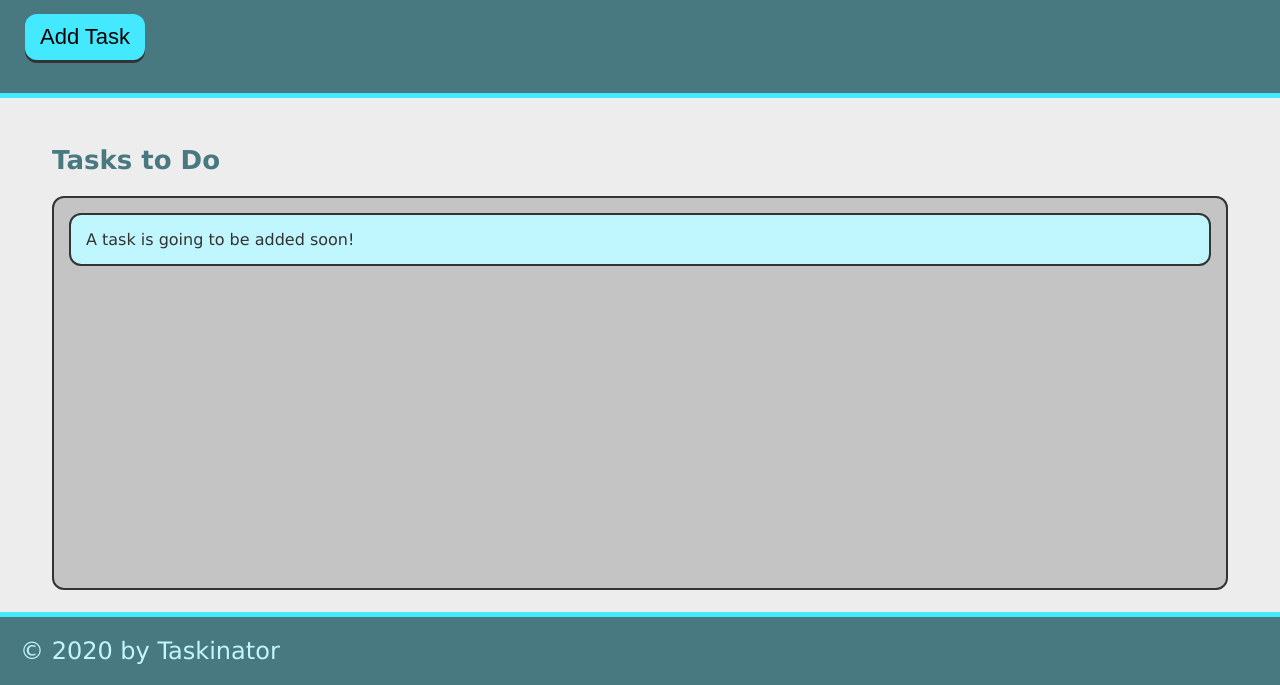
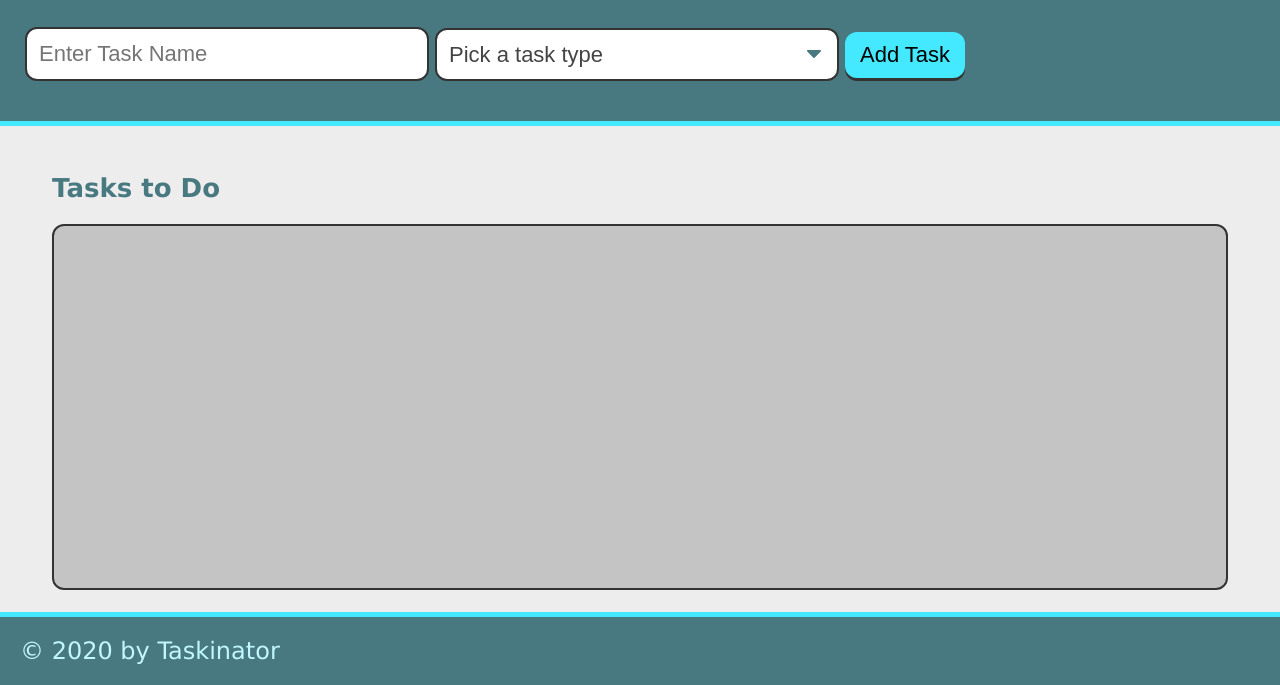
Before and after one commit to jbped/taskinator, a plain HTML site: page index.html in a window 1280 px wide. Shown: the part 115-800 px from the top of the page. Drawn offline with Linux system fonts and the light colour scheme.

Commit message:
Added Form to index.html

```diff
--- a/index.html
+++ b/index.html
@@ -12,14 +12,27 @@
   <header>
     <h1 class="page-title">Taskinator</h1>
     <p>Click the button below to add a new task!</p>
-    <button id="save-task" class="btn">Add Task</button>
+    <form id="task-form">
+      <div class="form-group">
+        <input type="text" name="task-name" placeholder="Enter Task Name">
+      </div>
+      <div class="form-group">
+        <select name="task-type" class="select-dropdown">
+          <option value="" disabled selected>Pick a task type</option>
+          <option value="Print">Print</option>
+          <option value="Web">Web</option>
+          <option value="Mobile">Mobile</option>
+        </select>
+      </div>
+      <div class="form-group">
+        <button id="save-task" class="btn" type="submit">Add Task</button>
+      </div>
+    </form>
   </header>
   <main class="page-content">
     <section class="task-list-wrapper">
       <h2 class="list-title">Tasks to Do</h2>
-      <ul class="task-list" id="tasks-to-do">
-        <li class="task-item">A task is going to be added soon!</li>
-      </ul>
+      <ul class="task-list" id="tasks-to-do"></ul>
     </section>
   </main>
   <footer>
```
